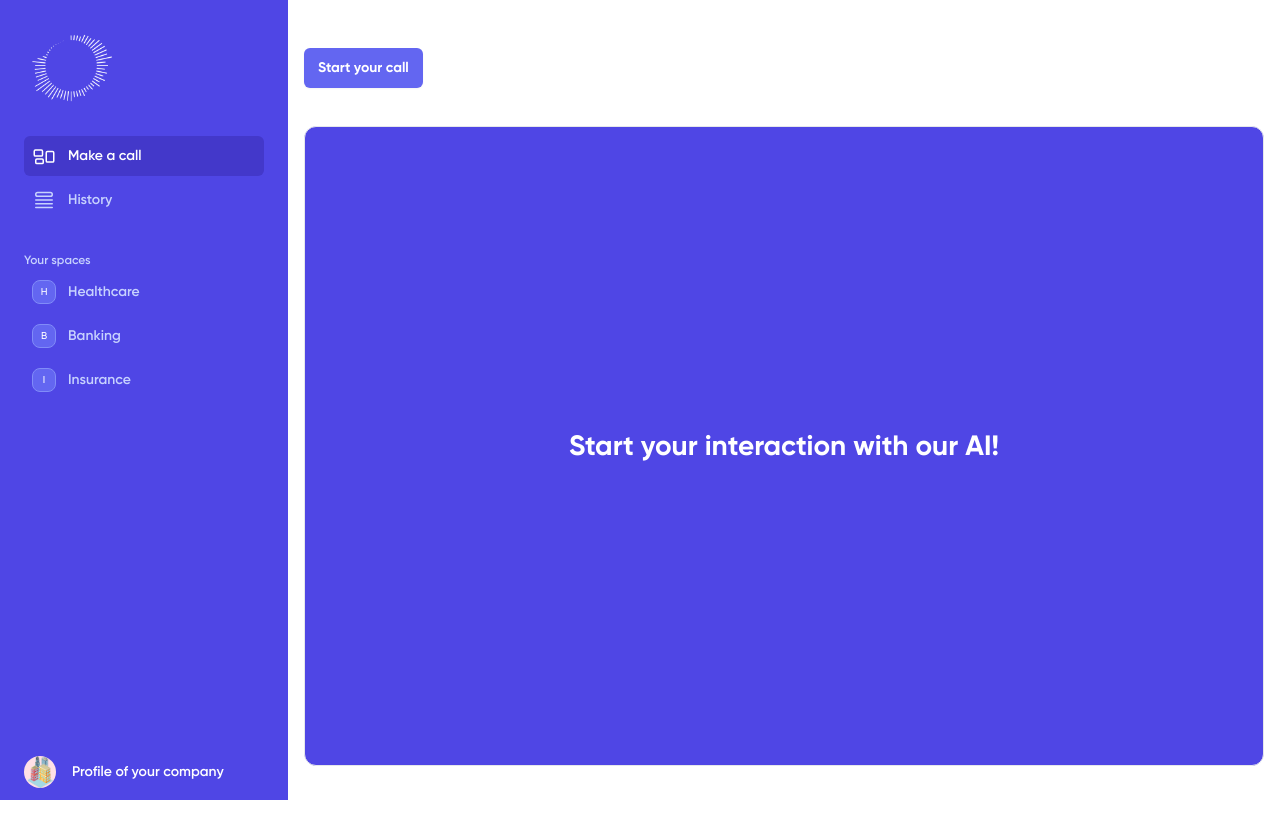
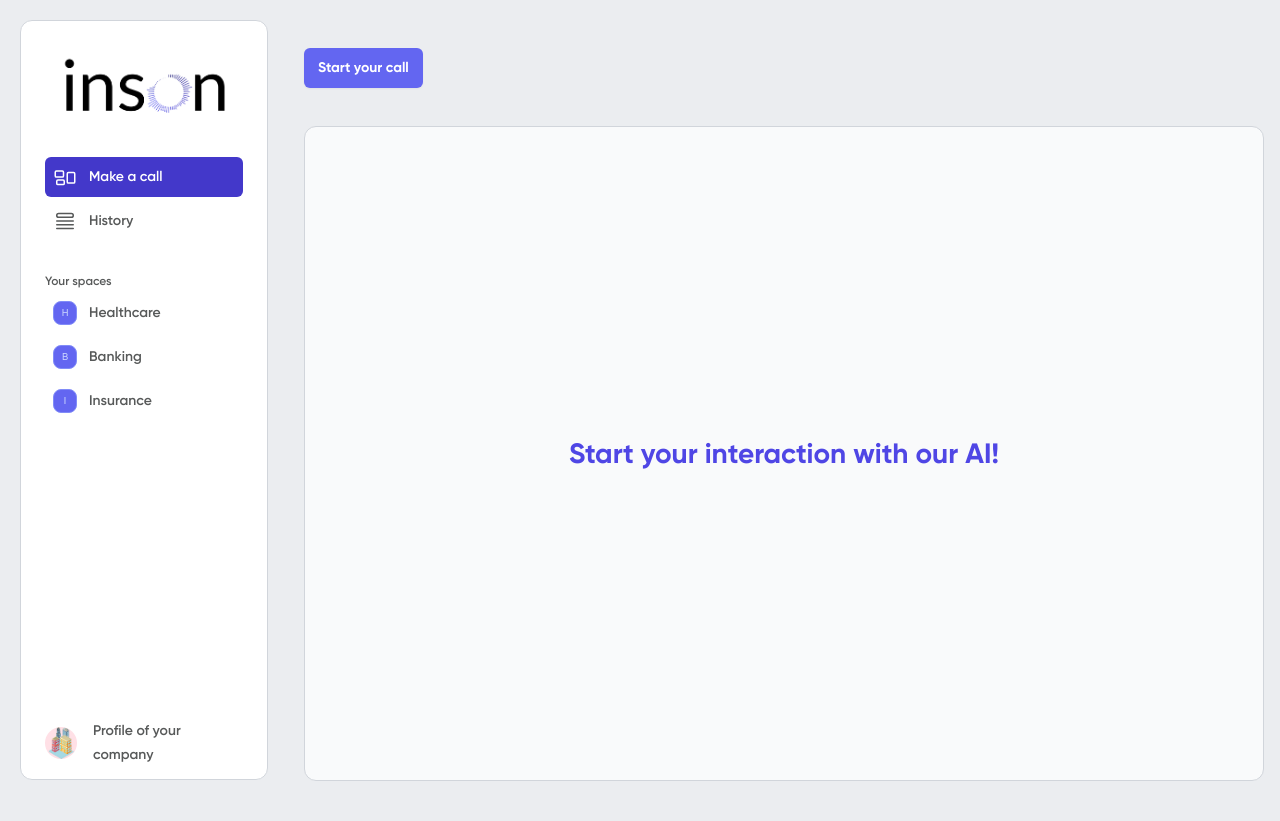
Before and after one commit to azyzz228/insonai-front, a Vue app: page /call-page in a window 1280 px wide. Built offline with nearby package versions, Linux system fonts and the light colour scheme.

Commit message:
commit for azyzz

```diff
--- a/src/components/dashboard-section/MainChat.vue
+++ b/src/components/dashboard-section/MainChat.vue
@@ -7,12 +7,12 @@ const props = defineProps<{
 <template>
   <div
     :class="{ active: isCallStarted }"
-    class="chat-wrapper w-full border border-gray-200 rounded-[12px] bg-indigo-600 relative"
+    class="chat-wrapper w-full border border-gray-300 rounded-[12px] bg-gray-50 relative"
   >
     <transition name="blur">
       <div
         v-if="!isCallStarted"
-        class="absolute top-1/2 translate-x-[-50%] left-1/2 translate-y-[-50%] text-[28px] w-full text-center font-bold text-white"
+        class="absolute top-1/2 translate-x-[-50%] left-1/2 translate-y-[-50%] text-[28px] w-full text-center font-bold text-indigo-600"
       >
         Start your interaction with our AI!
       </div>
@@ -48,7 +48,7 @@ const props = defineProps<{
 
 <style scoped lang="scss">
 .chat-wrapper {
-  height: calc(100vh - 160px);
+  height: calc(100vh - 145px);
   min-height: 400px;
   transition: all 0.3s ease;
   overflow: hidden;
--- a/src/components/layout/layout-blocks/VSidebar.vue
+++ b/src/components/layout/layout-blocks/VSidebar.vue
@@ -40,8 +40,7 @@
                 </button>
               </div>
             </TransitionChild>
-            <!-- Sidebar component, swap this element with another sidebar if you like -->
-            <div class="flex grow flex-col gap-y-5 overflow-y-auto bg-indigo-600 px-6 pb-2">
+            <div class="flex grow flex-col gap-y-5 overflow-y-auto bg-white px-6 pb-2">
               <div class="flex h-16 shrink-0 items-center">
                 <img class="h-8 w-auto" src="@/assets/images/logo.png" alt="Your Company" />
               </div>
@@ -51,12 +50,12 @@
                     <ul role="list" class="-mx-2 space-y-1">
                       <li v-for="item in SIDEBAR_ENUM" :key="item.name">
                         <a
-                          class="link text-indigo-200 hover:bg-indigo-700 hover:text-white', 'group flex gap-x-3 rounded-md p-2 text-sm font-semibold leading-6"
+                          class="link hover:bg-indigo-700 hover:text-white', 'group flex gap-x-3 rounded-md p-2 text-sm font-semibold leading-6"
                           :href="item.link"
                         >
                           <component
                             :is="item.icon"
-                            class="text-indigo-200 group-hover:text-white', 'h-6 w-6 shrink-0"
+                            class="group-hover:text-white', 'h-6 w-6 shrink-0"
                             aria-hidden="true"
                           />
                           {{ item.name }}
@@ -65,7 +64,7 @@
                     </ul>
                   </li>
                   <li>
-                    <div class="text-xs font-semibold leading-6 text-indigo-200">Your spaces</div>
+                    <div class="text-xs font-semibold leading-6">Your spaces</div>
                     <ul role="list" class="-mx-2 mt-2 space-y-1">
                       <li v-for="team in teams" :key="team.name">
                         <a
@@ -73,7 +72,7 @@
                           :class="[
                             team.current
                               ? 'bg-indigo-700 text-white'
-                              : 'text-indigo-200 hover:bg-indigo-700 hover:text-white',
+                              : ' hover:bg-indigo-700 hover:text-white',
                             'group flex gap-x-3 rounded-md p-2 text-sm font-semibold leading-6'
                           ]"
                         >
@@ -98,9 +97,15 @@
   <!-- Static sidebar for desktop -->
   <div class="hidden lg:fixed lg:inset-y-0 lg:z-50 lg:flex lg:w-72 lg:flex-col">
     <!-- Sidebar component, swap this element with another sidebar if you like -->
-    <div class="flex grow flex-col gap-y-5 overflow-y-auto bg-indigo-600 px-6">
+    <div
+      class="flex grow flex-col gap-y-5 overflow-y-auto px-6 bg-white m-[20px] rounded-[12px] border border-gray-300"
+    >
       <div class="flex h-24 shrink-0 items-center mt-[20px]">
-        <img class="h-24 w-auto" src="@/assets/images/logo-white.png" alt="Your Company" />
+        <img
+          class="h-24 w-auto"
+          src="@/assets/images/logo-text-transparent.png"
+          alt="Your Company"
+        />
       </div>
       <nav class="flex flex-1 flex-col">
         <ul role="list" class="flex flex-1 flex-col gap-y-7">
@@ -109,11 +114,11 @@
               <li v-for="item in SIDEBAR_ENUM" :key="item.name">
                 <router-link
                   :to="{ name: item.link }"
-                  class="link text-indigo-200 hover:bg-indigo-700 hover:text-white', 'group flex gap-x-3 rounded-md p-2 text-sm font-semibold leading-6"
+                  class="text-[#575959] link hover:bg-indigo-700 hover:text-white', 'group flex gap-x-3 rounded-md p-2 text-sm font-semibold leading-6"
                 >
                   <component
                     :is="item.icon"
-                    class="text-indigo-200 group-hover:text-white h-6 w-6 shrink-0"
+                    class="text-[#575959] group-hover:text-white h-6 w-6 shrink-0"
                     aria-hidden="true"
                   />
                   {{ item.name }}
@@ -122,20 +127,21 @@
             </ul>
           </li>
           <li>
-            <div class="text-xs font-semibold leading-6 text-indigo-200">Your spaces</div>
+            <div class="text-xs font-semibold leading-6">Your spaces</div>
             <ul role="list" class="-mx-2 mt-2 space-y-1">
               <li v-for="team in teams" :key="team.name">
                 <a
                   :href="team.href"
+                  class="text-[#575959]"
                   :class="[
                     team.current
                       ? 'bg-indigo-700 text-white'
-                      : 'text-indigo-200 hover:bg-indigo-700 hover:text-white',
+                      : ' hover:bg-indigo-700 hover:text-white',
                     'group flex gap-x-3 rounded-md p-2 text-sm font-semibold leading-6'
                   ]"
                 >
                   <span
-                    class="flex h-6 w-6 shrink-0 items-center justify-center rounded-lg border border-indigo-400 bg-indigo-500 text-[0.625rem] font-medium text-white"
+                    class="text-indigo-200 flex h-6 w-6 shrink-0 items-center justify-center rounded-lg border border-indigo-400 bg-indigo-500 text-[0.625rem] font-medium"
                     >{{ team.initial }}</span
                   >
                   <span class="truncate">{{ team.name }}</span>
@@ -146,7 +152,7 @@
           <li class="-mx-6 mt-auto">
             <a
               href="#"
-              class="flex items-center gap-x-4 px-6 py-3 text-sm font-semibold leading-6 text-white hover:bg-indigo-700"
+              class="flex items-center gap-x-4 px-6 py-3 text-sm font-semibold leading-6 hover:bg-indigo-700"
             >
               <img
                 class="h-8 w-8 rounded-full bg-indigo-700"
@@ -165,15 +171,11 @@
   <div
     class="sticky top-0 z-40 flex items-center gap-x-6 bg-indigo-600 px-4 py-4 shadow-sm sm:px-6 lg:hidden"
   >
-    <button
-      type="button"
-      class="-m-2.5 p-2.5 text-indigo-200 lg:hidden"
-      @click="sidebarOpen = true"
-    >
+    <button type="button" class="-m-2.5 p-2.5 lg:hidden" @click="sidebarOpen = true">
       <span class="sr-only">Open sidebar</span>
       <Bars3Icon class="h-6 w-6" aria-hidden="true" />
     </button>
-    <div class="flex-1 text-sm font-semibold leading-6 text-white">Dashboard</div>
+    <div class="flex-1 text-sm font-semibold leading-6">Dashboard</div>
     <a href="#">
       <span class="sr-only">Your profile</span>
       <img
@@ -199,6 +201,12 @@ const teams = [
 const sidebarOpen = ref(false)
 </script>
 <style scoped lang="scss">
+.link:hover {
+  color: white;
+  svg {
+    color: white;
+  }
+}
 .link.router-link-exact-active {
   color: white;
   background-color: rgb(67, 56, 202);
--- a/src/css/base/_variables.scss
+++ b/src/css/base/_variables.scss
@@ -2,10 +2,10 @@ html {
   // Transition
   --transition: all 0.2s ease-in-out;
   //  Fonts
-  --font-main: "Gilroy";
+  --font-main: 'Gilroy';
   //	Colors
   --bg-main: rgba(18, 24, 46, 1);
-  --text-color: #121212;
+  --text-color: #575959;
   --gray: #b6b6b6;
   --gray-second: #e6e6e6;
   --red: #e31a5a;
--- a/src/views/Dashboard.vue
+++ b/src/views/Dashboard.vue
@@ -1,7 +1,7 @@
 <template>
   <div class="">
     <v-sidebar />
-    <main class="py-4 lg:py-10 lg:pl-72">
+    <main class="py-4 bg-[#EBEDF0] lg:py-10 lg:pl-72 min-h-[100vh]">
       <div class="px-4">
         <router-view />
       </div>
```
Also changed, not shown: src/assets/images/logo-text-transparent.png (added).
